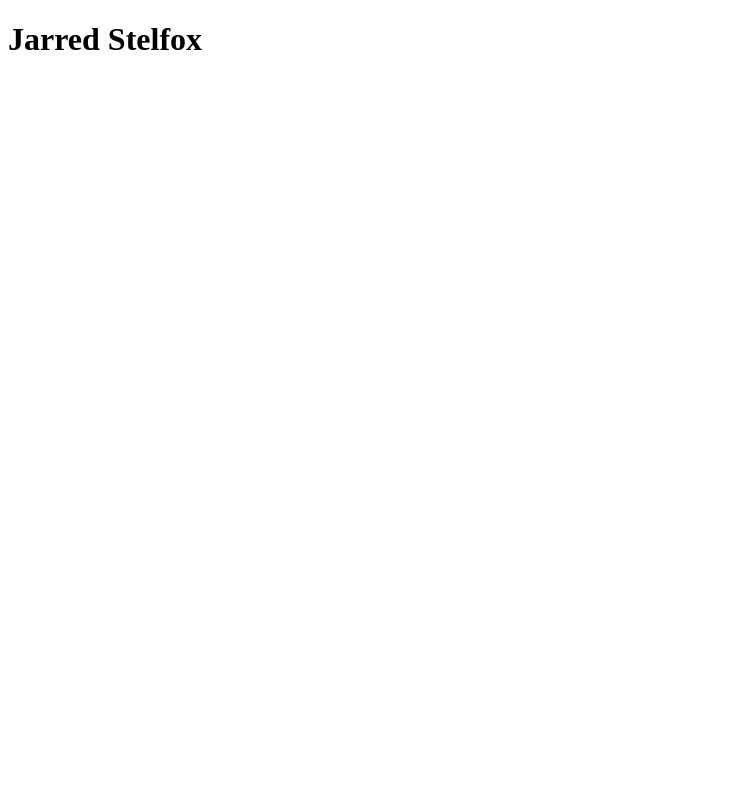
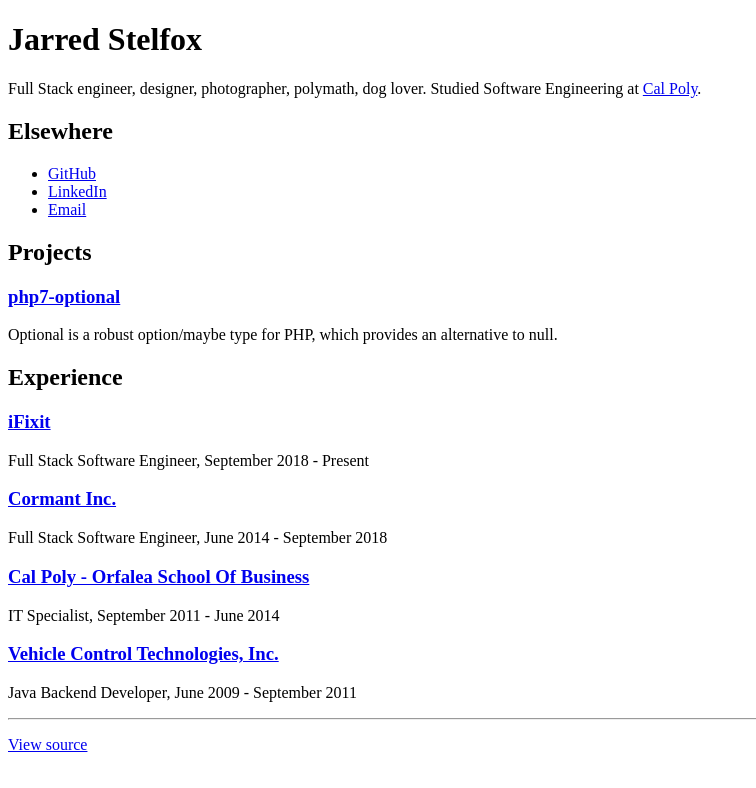
Before and after one commit to jarstelfox/jarredstelfox.io, a Gatsby site: page / in a window 1280 px wide. Shown: the whole page, without its empty margins (0-756 px from the left). Built offline with nearby package versions, Linux system fonts and the light colour scheme; Gatsby itself is replaced by a stand-in of ours.

Commit message:
Add resume content
I may go more in depth later, but let's
use this as the basis for my website.

Now onto styling

```diff
--- a/src/pages/index.mdx
+++ b/src/pages/index.mdx
@@ -1 +1,38 @@
 # Jarred Stelfox
+
+Full Stack engineer, designer, photographer, polymath, dog lover. Studied Software Engineering at [Cal Poly](https://calpoly.edu).
+
+## Elsewhere
+
+- [GitHub](https://github.com/jarstelfox)
+- [LinkedIn](https://www.linkedin.com/in/jarstelfox)
+- [Email](mailto:jarstelfox@mac.com)
+
+## Projects
+
+### [php7-optional](https://github.com/iFixit/php7-optional)
+
+Optional is a robust option/maybe type for PHP, which provides an alternative to null.
+
+## Experience
+
+### [iFixit](https://ifixit.com)
+
+Full Stack Software Engineer, September 2018 - Present
+
+### [Cormant Inc.](https://cormant.com/)
+
+Full Stack Software Engineer, June 2014 - September 2018
+
+### [Cal Poly - Orfalea School Of Business](https://www.cob.calpoly.edu/)
+
+IT Specialist, September 2011 - June 2014
+
+### [Vehicle Control Technologies, Inc.](http://www.vctinc.com/)
+
+Java Backend Developer, June 2009 - September 2011
+
+
+---
+
+[View source](https://github.com/jarstelfox/jarredstelfox.io/)
```
